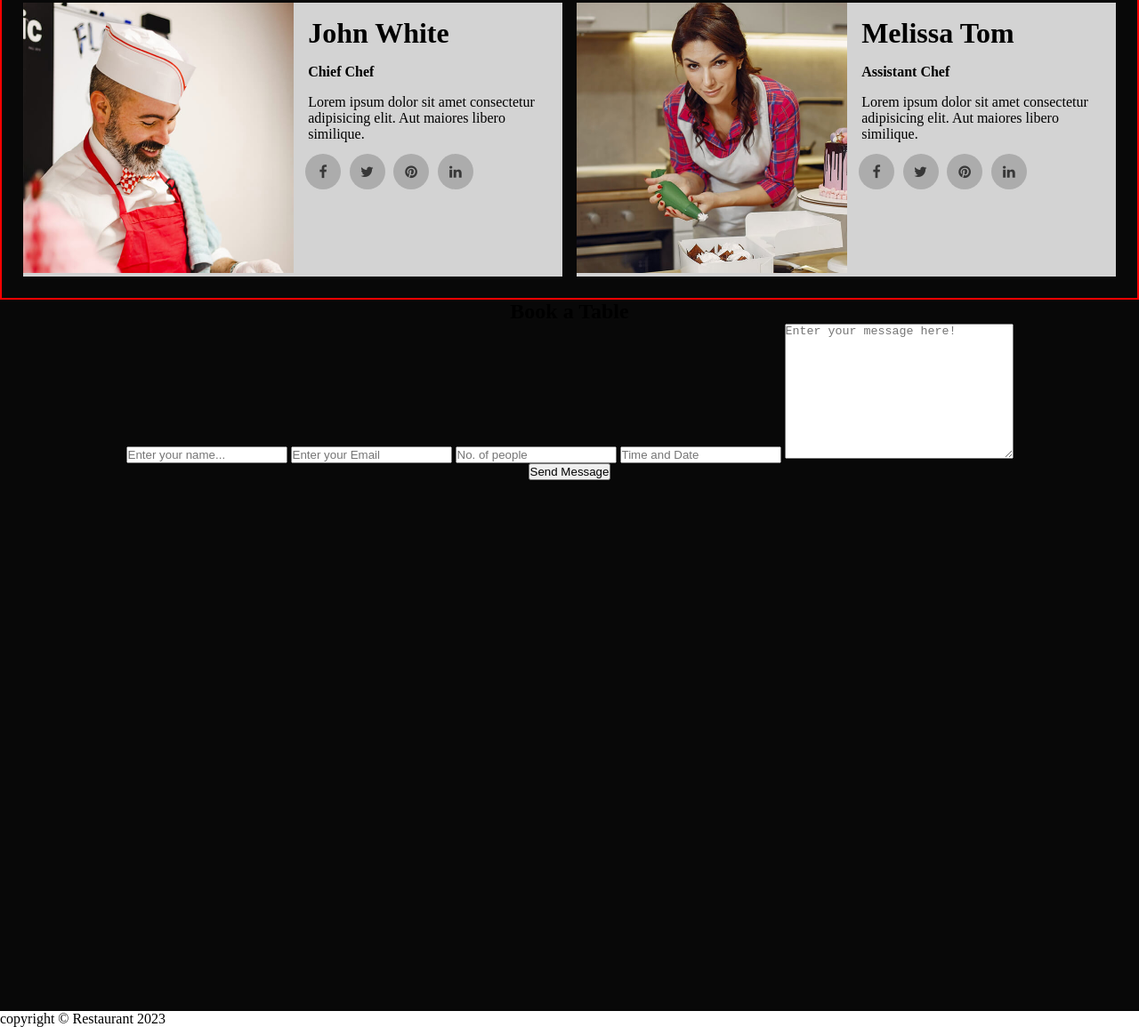
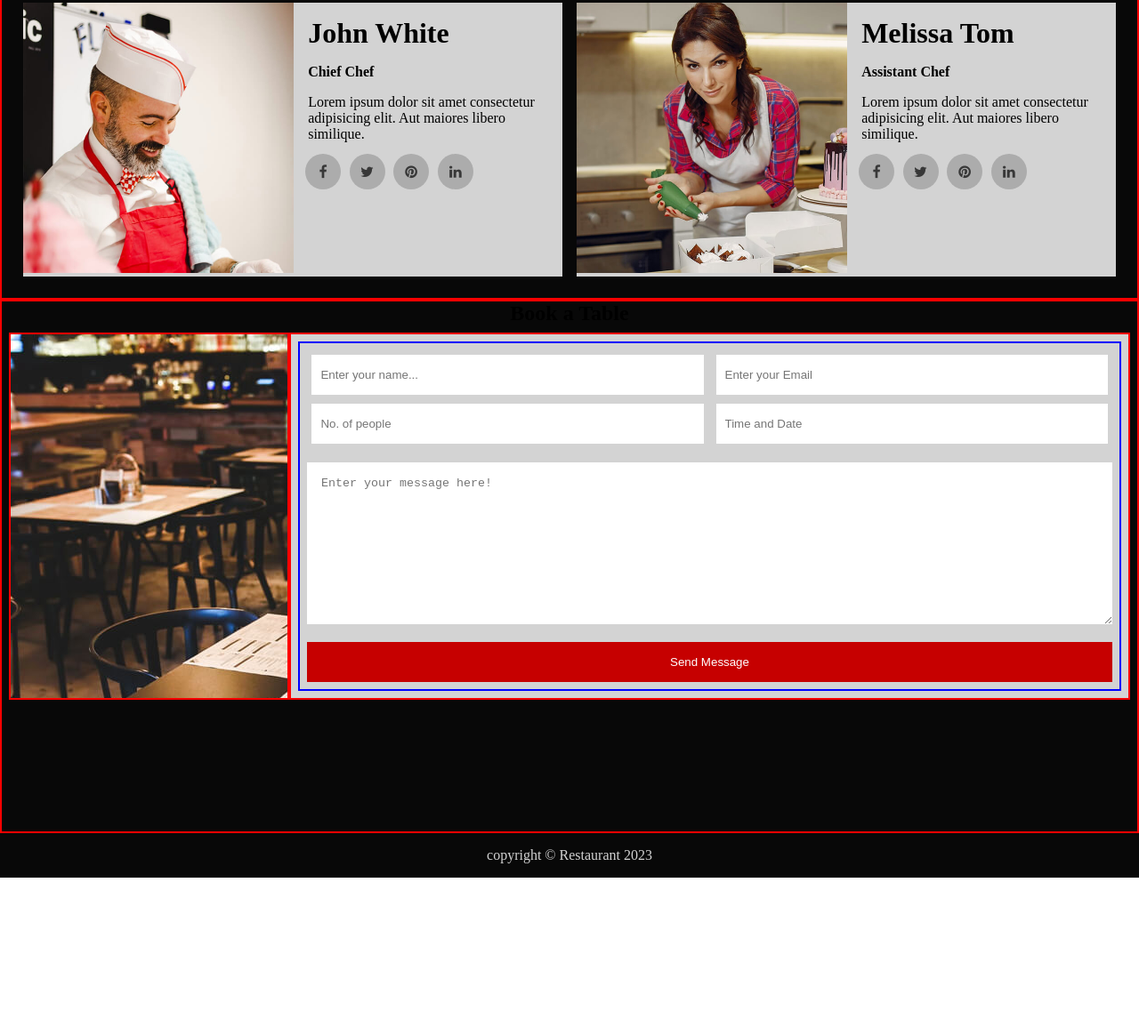
Before and after one commit to ygwilliams4/Restaurant-landing-page, a plain HTML site: page index.html in a window 1280 px wide. Shown: the part 1563-2718 px from the top of the page at 89% size. After the commit the page ends 2550 px from the top, so only its background shows below. Drawn offline with Linux system fonts and the light colour scheme.

```diff
--- a/index.html
+++ b/index.html
@@ -68,7 +68,7 @@
             <img src="img/specials-4.png" alt="#" />
           </div>
           <div class="price">
-            <p>Dish 1</p>
+            <p>Cake Slice</p>
             <p>$7.89</p>
           </div>
           <p>
@@ -83,7 +83,7 @@
             <img src="img/specials-5.png" alt="#" />
           </div>
           <div class="price">
-            <p>Dish 1</p>
+            <p>Fruit Salad</p>
             <p>$9.87</p>
           </div>
           <p>
@@ -159,7 +159,7 @@
     <section id="order">
       <h2>Book a Table</h2>
       <div class="grid-container">
-        <div class="col"></div>
+        <div class="col form-bg"></div>
         <div class="col">
           <form action="#" method="get">
                 <input
@@ -171,19 +171,20 @@
               <input
                 type="text"
                 name="name"
-              id="name"
+                id="email"
                 placeholder="Enter your Email"
               />
+              <div class="input2">
                 <input
                 type="text"
                 name="name"
-              id="name"
+                id="no."
                 placeholder="No. of people"
               />
               <input
                 type="text"
                 name="name"
-              id="name"
+                id="time"
                 placeholder="Time and Date"
               />
             <textarea
@@ -193,8 +194,8 @@
               rows="10"
               placeholder="Enter your message here!"
             ></textarea>
+            <button class="submitbtn">Send Message</button>
           </form>
-          <button class="submitbtn">Send Message</button>
         </div>
       </div>
     </section>
--- a/styles.css
+++ b/styles.css
@@ -1,16 +1,16 @@
-*{
+* {
   margin: 0;
   padding: 0;
   box-sizing: border-box;
 }
-a{
+a {
   text-decoration: none;
 }
-ul{
+ul {
   list-style: none;
 }
-nav{
-    width:100%;
+nav {
+  width: 100%;
   height: 65px;
   display: flex;
   justify-content: space-between;
@@ -18,39 +18,39 @@ nav{
   padding: 0 1.2rem;
   background: #000;
 }
-.nav-list{
+.nav-list {
   display: flex;
   align-items: center;
 }
-.nav-link{
+.nav-link {
   color: #fff;
+  transition: all 0.5s ease;
 }
-.nav-list-item{
+.nav-link:hover{
+    color: #ff0000;
+    text-decoration: underline;
+}
+.nav-list-item {
   margin: 0 0.4rem;
   padding: 0.3rem;
   font-size: 1.3rem;
   font-weight: 900;
 }
-.logo{
+.logo {
   padding: 0.3rem;
   color: #fff;
   font-size: 1.8rem;
   font-weight: bold;
 }
-.logo span{
+.logo span {
   color: #f00;
 }
-.hamburger{
-    display:none;
+.hamburger {
+  display: none;
 }
 
-
-
-
-
-
-header{
-        width:100%;
+header {
+  width: 100%;
   min-height: 90vh;
   background-image: url("/img/header-bg.jpg");
   background-repeat: no-repeat;
@@ -58,39 +58,45 @@ header{
   background-blend-mode: saturation;
   background-size: cover;
   background-position: center;
-        display:flex;
+  display: flex;
   align-items: center;
 }
-.header-text{
+.header-text {
   color: #fff;
-    padding:1.5rem;
+  padding: 1.5rem;
 }
-.header-text h1{
+.header-text h1 {
   font-size: 5.2rem;
   font-weight: 900;
   margin: 0.5rem 0;
 }
-.header-text p:nth-child(2){
+.header-text p:nth-child(2) {
   font-size: 4.2rem;
   margin: 0.5rem 0;
-
 }
-.header-text p:nth-child(3){
+.header-text p:nth-child(3) {
   font-size: 3.2rem;
   margin: 0.5rem 0;
-
 }
-.header-cta{
+.header-cta {
   width: 160px;
   height: 50px;
   border: 3px solid #fff;
-    outline:none;
+  outline: none;
   background: transparent;
-    color:#fff;
+  color: #fff;
   margin: 0.5rem 0;
+  transition: all 0.5s ease-in;
+}
+.header-cta:hover{
+    background: #858585;
+    color: #080808;
+    cursor: pointer;
+    font-weight: bold;
+    border-color: #000000;
 }
 #dishes,
-#chefs{
+#chefs {
   text-align: center;
   padding: 1.5rem;
   border: 2px solid red;
@@ -99,35 +105,35 @@ header{
   background-color: #080808;
 }
 #chefs > h2,
-#dishes > h2{
+#dishes > h2 {
   color: #ff0000;
 }
-#dishes .flex-container{
+#dishes .flex-container {
   margin: 1rem 0;
   display: grid;
   grid-template-columns: 1fr 1fr 1fr;
   grid-gap: 0.5rem;
 }
-#dishes .col{
+#dishes .col {
   border: 2px solid red;
   text-align: left;
   padding: 1rem;
   color: #d3d3d3;
 }
-.price{
-    display:flex;
+.price {
+  display: flex;
   justify-content: space-between;
   align-items: center;
 }
-.price p:nth-child(1){
+.price p:nth-child(1) {
   font-size: 20px;
   color: #c60000;
 }
-.price p:nth-child(2){
+.price p:nth-child(2) {
   font-size: 30px;
   color: #ff0000;
 }
-.order-btn{
+.order-btn {
   background: transparent;
   border: 2px solid #c60000;
   color: #c60000;
@@ -136,11 +142,18 @@ header{
   width: 120px;
   margin: 0.5rem 0;
 }
-img{
+.order-btn:hover{
+    background: #1b1a1a;
+    color: #ffffff;
+    cursor: pointer;
+    font-weight: bold;
+    border-color: #000000;
+}
+img {
   max-width: 100%;
 }
 
-#chefs .grid-container{
+#chefs .grid-container {
   display: grid;
   grid-template-columns: 1fr 1fr;
   grid-gap: 1rem;
@@ -148,30 +161,30 @@ img{
 /* .image1{
     flex-order: 1;
 } */
-#chefs .col{
+#chefs .col {
   display: flex;
   background-color: #d3d3d3;
 }
-#chefs .text{
+#chefs .text {
   text-align: left;
   padding: 0.5rem;
 }
-.text h3{
+.text h3 {
   font-size: 32px;
   padding: 0.5rem;
 }
-.text h4{
+.text h4 {
   padding: 0.5rem;
 }
-.text p{
+.text p {
   padding: 0.5rem;
 }
 .social-icons {
   display: flex;
 }
-.social-icons a{
+.social-icons a {
   display: inline-block;
-    color:#383838;
+  color: #383838;
   width: 40px;
   height: 40px;
   border-radius: 20px;
@@ -180,75 +193,148 @@ img{
   justify-content: center;
   align-items: center;
   margin: 0.3rem;
+  transition: all 0.5s ease;
+}
+.social-icons a:hover{
+    background-color: #000;
+    cursor: pointer;
+    color: #fff;
 }
 
-
-#chefs h2{
+#chefs h2 {
   padding: 1rem 0;
 }
 
-#order{
+#order {
   width: 100%;
   background-color: #080808;
   height: 100vh;
   text-align: center;
 }
 
-@media (max-width : 768px) {
-    nav > ul{
+#order{
+    width:100%;
+    height: 75vh;
+    border: 2px solid red;
+}
+#order .grid-container{
+    display: grid;
+    grid-template-columns: 1fr 3fr;
+    margin: 0.5rem;
+}
+.form-bg{
+    background-image: url("img/book\ a\ table.jpg");
+}
+form{
+    border: 2px solid blue;
+    padding: 8px;
+    margin: 8px;
+}
+.submitbtn{
+    width: 100%;
+    height: 45px;
+    color: #fff;
+    background-color: #c60000;
+    border: none;
+    outline: none;
+    transition: all 0.5s ease;
+}
+.submitbtn:hover{
+    cursor: pointer;
+    font-weight: 900;
+    background-color: #6b0000;
+}
+input{
+    height: 45px;
+    width: 48.6335%;
+    margin: 5px;
+    display: inline-block;
+    padding: 10px;
+    border: none;
+    outline: none;
+}
+
+.input-container{
+    width: 100%;
+    height: fit-content;
+}
+textarea{
+    width: 100%;
+    padding: 1rem;
+    margin: 1rem 0;
+    border: none;
+    outline: none;
+}
+#order .col{
+    border: 2px solid red;
+}
+#order .col:nth-child(2){
+    background-color:#d3d3d3;
+
+}
+
+footer{
+    background-color: #080808;
+    text-align: center;
+    color:#d3d3d3;
+    padding: 1rem;
+}
+
+@media (max-width: 768px) {
+  nav > ul {
     display: none;
   }
-    .hamburger{
-        display:block;
+  .hamburger {
+    display: block;
     width: 30px;
     height: 30px;
   }
-    .line{
+  .line {
     background-color: #fff;
     width: 30px;
     height: 4px;
     margin: 3px 0;
   }
-    .hamburger:hover{
-        cursor:pointer;
+  .hamburger:hover {
+    cursor: pointer;
   }
-    nav > ul{
-        position:absolute;
-        top:65px;
-        left:0;
-        right:0;
-        width:100%;
+  nav > ul {
+    position: absolute;
+    top: 65px;
+    left: 0;
+    right: 0;
+    width: 100%;
     background: #000;
     transition: 0.5s;
     height: 0px;
-        display:block;
+    display: block;
     overflow: hidden;
     z-index: 100;
   }
-    .nav-list.active{
+  .nav-list.active {
     height: 450px;
     flex-direction: column;
     /* justify-content: center; */
   }
-    .nav-list.active li{
+  .nav-list.active li {
     opacity: 1;
   }
-    .nav-list.active li{
+  .nav-list.active li {
     margin: auto 50%;
     transition: 0.9s;
     /* opacity:0; */
   }
-    #dishes{
-        padding:0.3rem;
+  #dishes {
+    padding: 0.3rem;
   }
 }
 
-@media screen and (max-width : 430px){
-    #dishes{
+@media screen and (max-width: 430px) {
+  #dishes {
     padding: 0.5rem;
   }
 
-    #dishes .flex-container{
+  #dishes .flex-container {
     grid-template-columns: 1fr;
   }
 }
```
Lines whose indentation alone changed are shown as unchanged.
